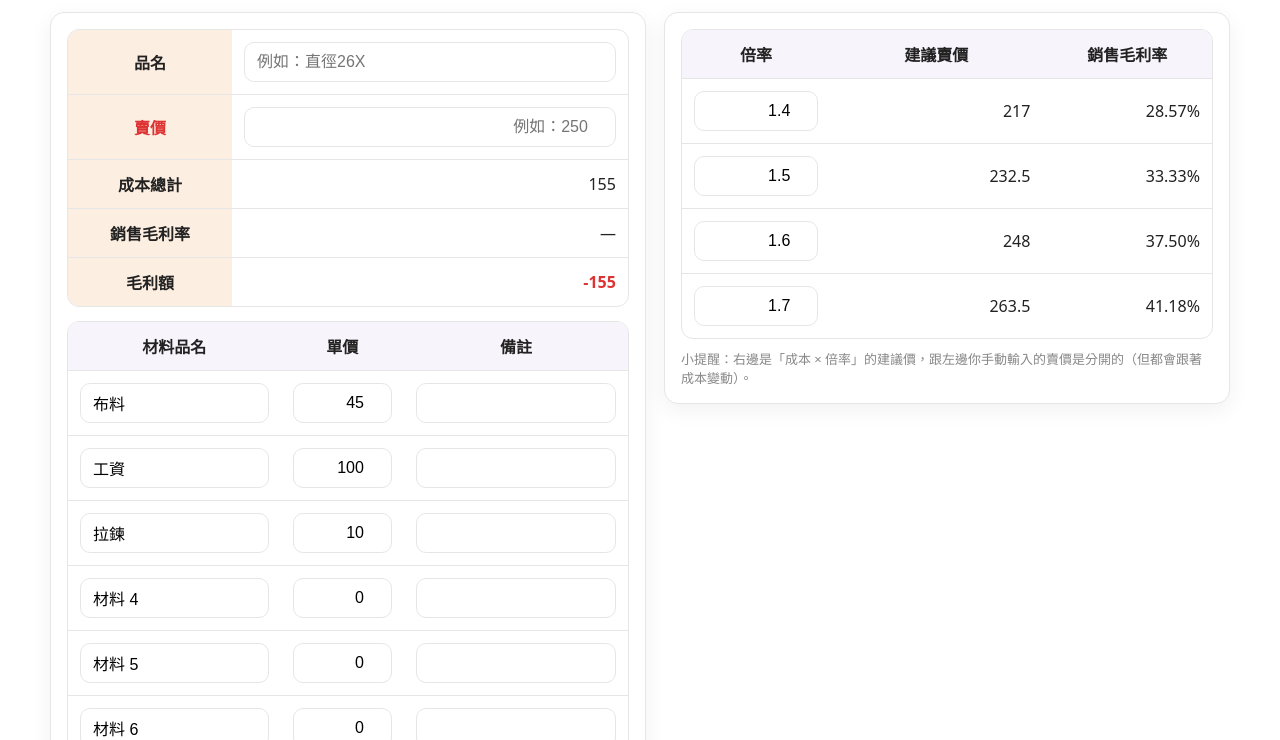
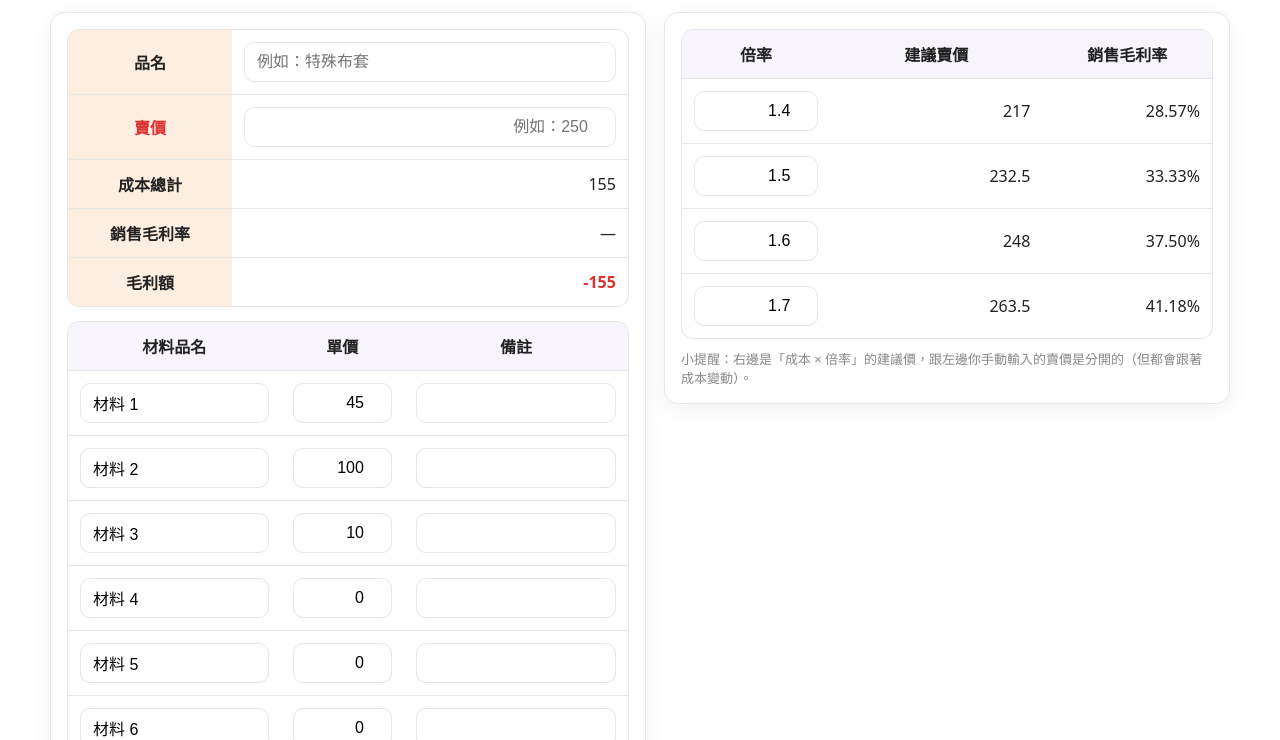
Before and after one commit to lillian1021/profit-calculator, a plain HTML site: page index.html in a window 1280 px wide. Shown: the part 60-800 px from the top of the page. Drawn offline with Linux system fonts and the light colour scheme.

Commit message:
index.html

```diff
--- a/index.html
+++ b/index.html
@@ -78,7 +78,7 @@
             <table>
               <tr>
                 <td class="leftLabel">品名</td>
-                <td><input id="productName" type="text" placeholder="例如：直徑26X" /></td>
+                <td><input id="productName" type="text" placeholder="例如：特殊布套" /></td>
               </tr>
               <tr>
                 <td class="leftLabel red">賣價</td>
@@ -110,17 +110,17 @@
 
               <!-- 初始三列 -->
               <tr class="matRow">
-                <td><input type="text" class="matName" value="布料" /></td>
+                <td><input type="text" class="matName" value="材料 1" /></td>
                 <td><input type="number" class="matCost" value="45" min="0" step="0.1" /></td>
                 <td><input type="text" class="matNote" /></td>
               </tr>
               <tr class="matRow">
-                <td><input type="text" class="matName" value="工資" /></td>
+                <td><input type="text" class="matName" value="材料 2" /></td>
                 <td><input type="number" class="matCost" value="100" min="0" step="0.1" /></td>
                 <td><input type="text" class="matNote" /></td>
               </tr>
               <tr class="matRow">
-                <td><input type="text" class="matName" value="拉鍊" /></td>
+                <td><input type="text" class="matName" value="材料 3" /></td>
                 <td><input type="number" class="matCost" value="10" min="0" step="0.1" /></td>
                 <td><input type="text" class="matNote" /></td>
               </tr>
```
